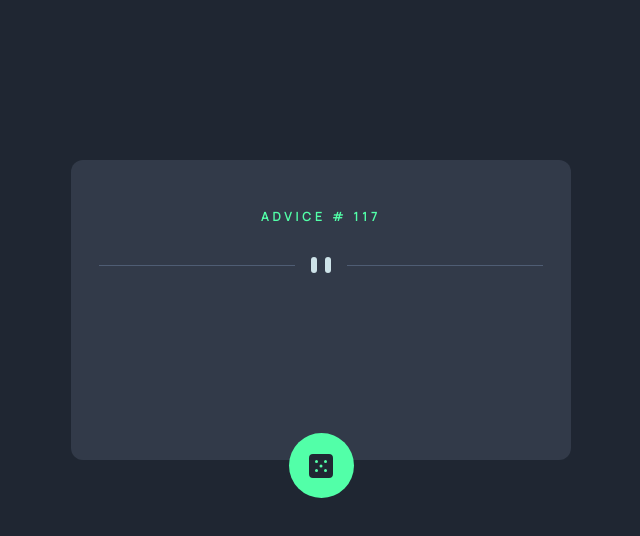
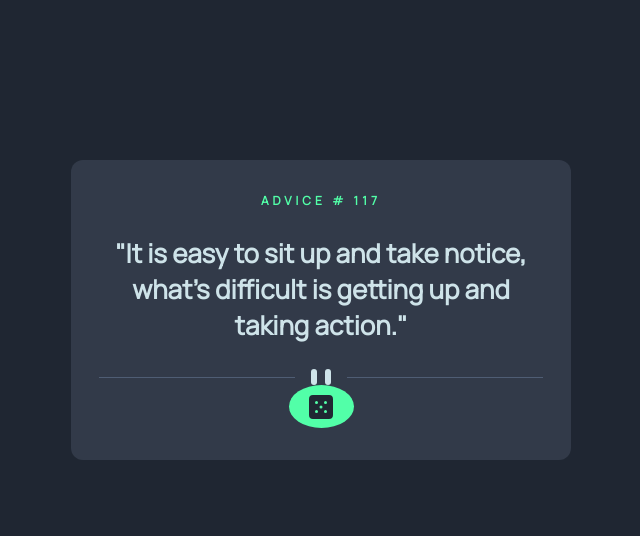
Before and after one commit to nsofianos/advice-generator, a website: page public/index.html in a window 1280 px wide. Shown: the whole page, without its empty margins (319-959 px from the left). Drawn offline with Linux system fonts and the light colour scheme.

Commit message:
add styles for quote

```diff
--- a/public/index.html
+++ b/public/index.html
@@ -42,7 +42,10 @@
     <main>
       <div class="main-container">
         <span class="advice-number">ADVICE # 117</span>
-        <p class="quote"></p>
+        <p class="quote">
+          "It is easy to sit up and take notice, what's difficult is getting up
+          and taking action."
+        </p>
         <img
           class="divider"
           src="./images/pattern-divider-desktop.svg"
--- a/public/styles/_layout.scss
+++ b/public/styles/_layout.scss
@@ -9,10 +9,12 @@ html {
 
 body {
   background-color: $neutralClr3;
+  font-family: $mainFont;
+  font-weight: 800;
 }
 
 .main-container {
-  padding: 3em;
+  padding: 2em;
   display: flex;
   flex-direction: column;
   align-items: center;
@@ -32,16 +34,18 @@ body {
     border-radius: 50%;
     background-color: $primaryClr2;
     border: none;
-    position: relative;
-    top: 160px;
     cursor: pointer;
   }
 
   .advice-number {
     color: $primaryClr2;
-    font-family: $mainFont;
-    font-weight: 800;
     letter-spacing: 4px;
     font-size: $fontSmall;
   }
+
+  .quote {
+    color: $primaryClr1;
+    font-size: $fontLrg;
+    text-align: center;
+  }
 }
--- a/public/styles/index.scss
+++ b/public/styles/index.scss
@@ -5,7 +5,7 @@ $neutralClr1: hsl(217, 19%, 38%);
 $neutralClr2: hsl(217, 19%, 24%);
 $neutralClr3: hsl(218, 23%, 16%);
 
-$fontLrg: 28px;
+$fontLrg: 26px;
 $fontSmall: 12px;
 $mainFont: "Manrope", sans-serif;
 
```
Also changed, not shown: public/styles/index.css, 1 other file.
